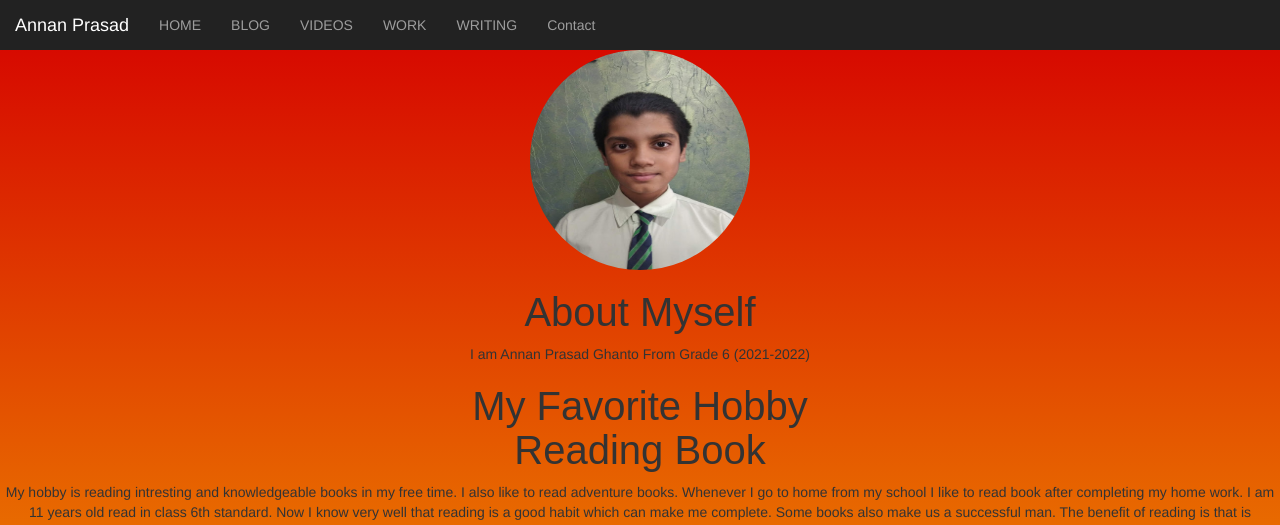
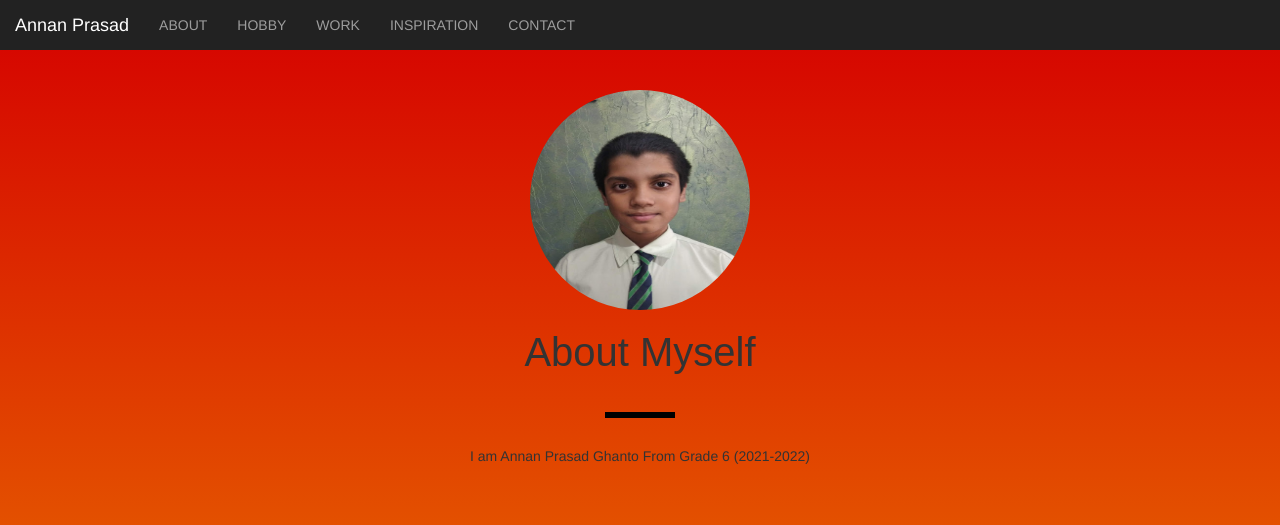
Before and after one commit to blackjoker14/Annan-Portfolio, a plain HTML site: page index.html in a window 1280 px wide. Shown: the top 525 px of the page. Drawn offline with nearby package versions, Linux system fonts and the light colour scheme.

Commit message:
Update index.html

```diff
--- a/index.html
+++ b/index.html
@@ -10,7 +10,7 @@
 
         <script src="https://maxcdn.bootstrapcdn.com/bootstrap/3.4.0/js/bootstrap.min.js"></script>
 
-    <title>Sir Tim Berners-Lee</title>
+        <title></title>
 
         <link href="https://fonts.googleapis.com/css?family=Cinzel+Decorative&display=swap" rel="stylesheet">
 
@@ -38,27 +38,32 @@ Navigation bar code here
 
             <div class="collapse navbar-collapse" id="myNavbar">
                 <ul class="nav navbar-nav">
-                <li><a href="#welcome">HOME</a></li>
-                <li><a href="#bio">BLOG</a></li>
-                <li><a href="#videos">VIDEOS</a></li>
-                <li><a href="#work">WORK</a></li>
-                <li><a href="#writings">WRITING</a></li>
-                <li><a href="#contact">Contact</a></li>
+                    <li><a href="#About">ABOUT</a></li>
+                    <li><a href="#Hobby">HOBBY</a></li>
+                    <li><a href="#My work">WORK</a></li>
+                    <li><a href="#Inspiration">INSPIRATION</a></li>
+                    <li><a href="#Contact">CONTACT</a></li>
 
                 </ul>
             </div>
 
         </nav>
 
+
         <section id="About">
+            <br><br>
             <img src="AnnanRishi.jpg">
             <h1>About Myself</h1>
+            <br>
+            <div class="line"></div>
+            <br>
             <p>I am Annan Prasad Ghanto From Grade 6 (2021-2022)</p>
         </section>
 
 
 
         <section id="Hobby">
+            <br><br>
             <h1> My Favorite Hobby <br> Reading Book</h1>
             <p>My hobby is reading intresting and knowledgeable books in my free time. I also like to read adventure books. Whenever I go to home from my school I like to read book after completing my home work. I am 11 years old read in class 6th standard. Now I know very well that reading is a good habit which can make me complete. Some books also make us a successful man. The benefit of reading is that is strengthens the brain, increases empathy, builds vocabulary, prevents cognitive decline, reduces stress.<br><br>
                 The author of the my favourite book is:</p>
@@ -67,6 +72,7 @@ Navigation bar code here
             <h4>Click on the picture to know more</h4>
         </section>
         <section id="My work">
+            <br><br>
             <h1>My work</h1>
             <p>I study In Mount Litera Zee School, hsr Bengaluru, Karnataka. When I am free I see cartoon, do coding, or sit sliently.</p>
             <p>I have a Webpage which you can see by clicking the link below</p> <br>
@@ -74,11 +80,14 @@ Navigation bar code here
         </section>
 
         <section id="Inspiration">
+            <br><br>
             <h1>My Inspiration</h1>
             <p>I don't have any inspiration.</p>
         </section>
         <section id="Contact">
+            <br><br>
             <h1>My contacts</h1>
+            <iframe src="https://www.google.com/maps/embed?pb=!1m14!1m8!1m3!1d15556.531060460515!2d77.6774655!3d12.8991834!3m2!1i1024!2i768!4f13.1!3m3!1m2!1s0x0%3A0xab081d38f8a1dbef!2sSreeda%20Pride!5e0!3m2!1sen!2sin!4v1628424397477!5m2!1sen!2sin" width="600" height="450" style="border:0;" allowfullscreen="" loading="lazy"></iframe>
             <p>You can contact me at:-
                 Gmail: anantannan14@gmail
                 My brother's gmail: anantshyam14@gmail.com</p>
```
Lines whose indentation alone changed are shown as unchanged.
